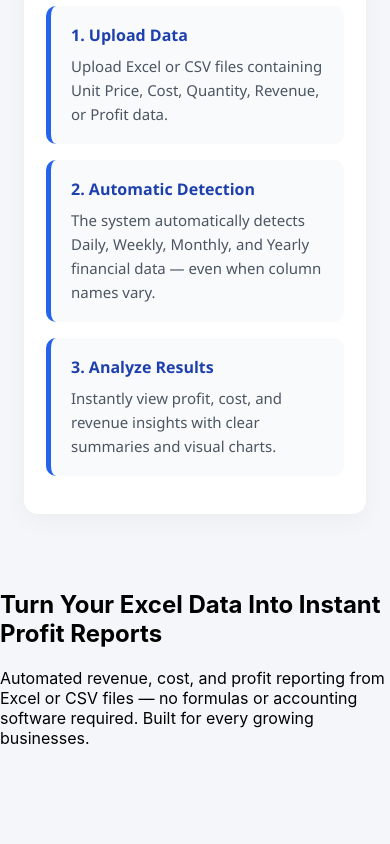
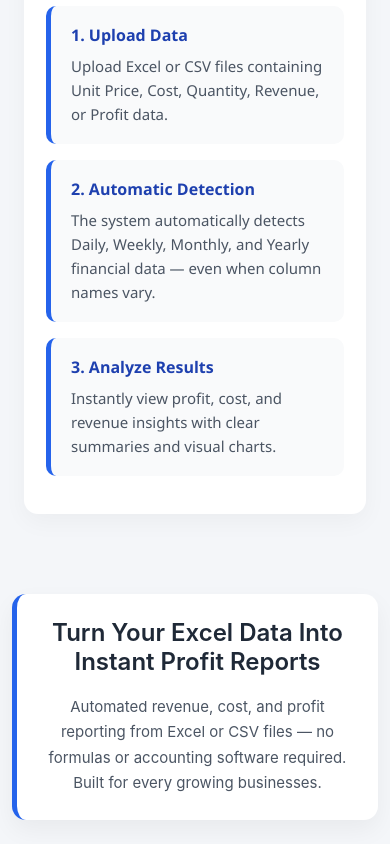
Before and after one commit to MadhumithaPadiripaty/Know-You, a React (Create React App) app in the folder frontend/: page / in a window 390 px wide. Shown: the part 574-1418 px from the top of the page. Before the commit the page ends 1338 px from the top, so only its background shows below. Built offline with nearby package versions, Linux system fonts and the light colour scheme.

Commit message:
Google tag

```diff
--- a/frontend/public/index.html
+++ b/frontend/public/index.html
@@ -44,6 +44,15 @@
 
 
   </head>
+  <!-- Google tag (gtag.js) -->
+  <script async src="https://www.googletagmanager.com/gtag/js?id=G-835GDRL2PM"></script>
+  <script>
+    window.dataLayer = window.dataLayer || [];
+    function gtag(){dataLayer.push(arguments);}
+    gtag('js', new Date());
+
+    gtag('config', 'G-835GDRL2PM');
+  </script>
   <body>
     <noscript>You need to enable JavaScript to run this app.</noscript>
     <div id="root"></div>
--- a/frontend/src/App.css
+++ b/frontend/src/App.css
@@ -301,6 +301,56 @@ tr:hover {
   }
 }
 
+/* ============================= */
+/* HERO */
+/* ============================= */
+
+.hero {
+  background: #ffffff;
+  padding: 32px 36px;
+  margin: 32px auto;
+  max-width: 900px;
+
+  border-radius: 14px;
+  border-left: 5px solid #2563eb; /* brand accent */
+
+  box-shadow: 0 10px 24px rgba(0, 0, 0, 0.05);
+  text-align: center;
+}
+
+/* Hero heading */
+.hero h1 {
+  margin: 0 0 18px;
+  font-size: 28px;
+  font-weight: 600;
+  color: #1f2937;
+}
+
+/* Hero paragraph */
+.hero .subheadline {
+  margin: 0;
+  font-size: 16px;
+  line-height: 1.7;
+  color: #4b5563;
+}
+
+/* Responsive */
+@media (max-width: 768px) {
+  .hero {
+    padding: 24px 20px;
+    margin: 24px 12px;
+  }
+
+  .hero h1 {
+    font-size: 24px;
+  }
+
+  .hero .subheadline {
+    font-size: 15px;
+  }
+}
+
+
 
 /* ============================= */
 /* ANIMATIONS */
```
